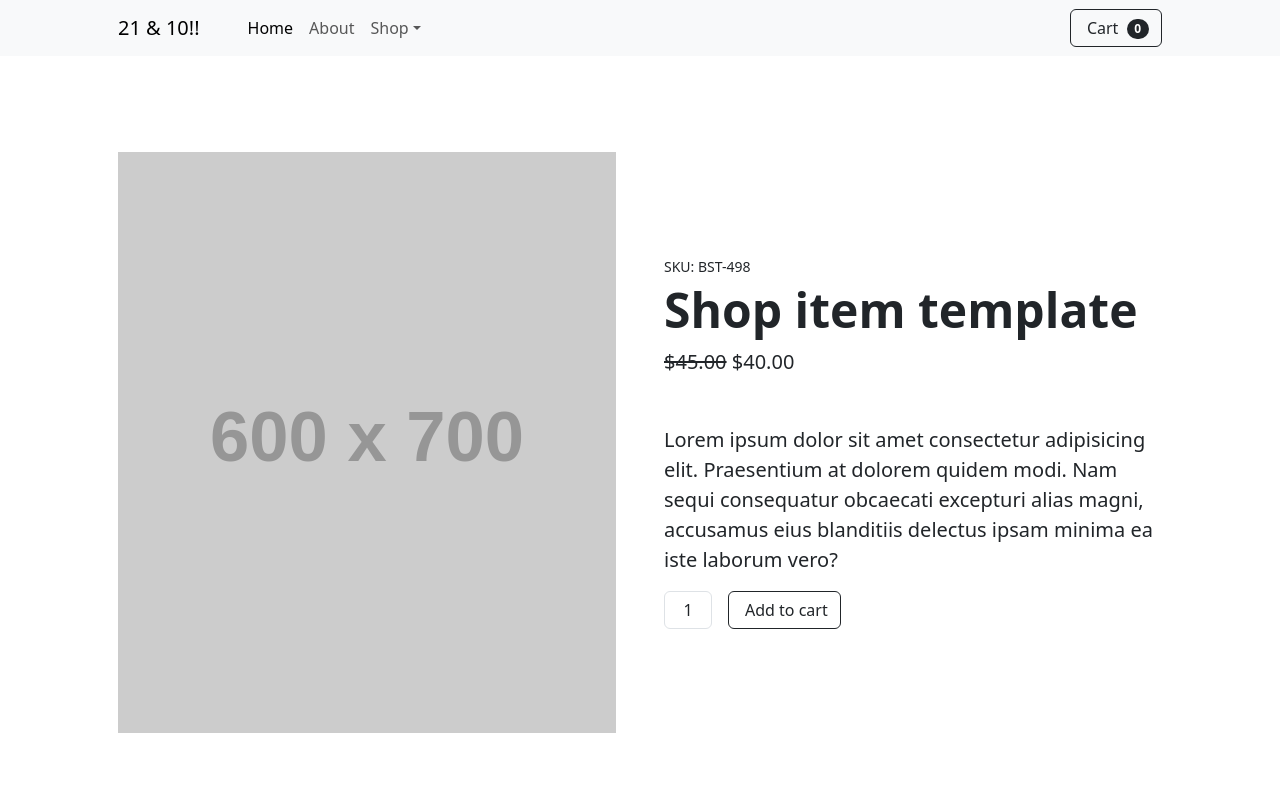
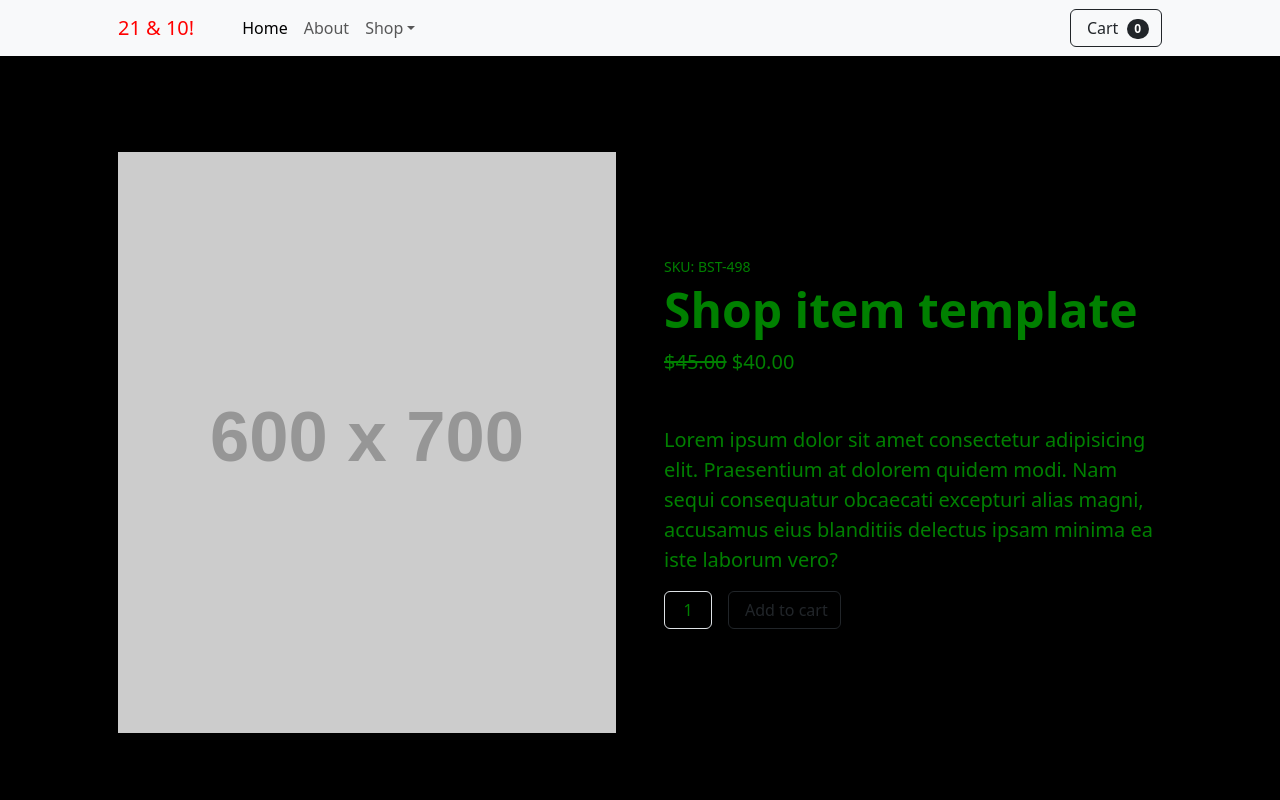
Before and after one commit to aldo-rs/21n10-home, a website built with webpack: page src/index.html in a window 1280 px wide. Shown: the top 800 px of the page. Built offline with nearby package versions, Linux system fonts and the light colour scheme; placeholder pictures from the web are drawn by us; some icons are missing.

Commit message:
Watch scss file

```diff
--- a/src/index.html
+++ b/src/index.html
@@ -9,7 +9,7 @@
     <!-- Navigation-->
     <nav class="navbar navbar-expand-lg navbar-light bg-light">
         <div class="container px-4 px-lg-5">
-            <a class="navbar-brand" href="#!">21 & 10!!</a>
+            <a class="navbar-brand" href="#!">21 & 10!</a>
             <button class="navbar-toggler" type="button" data-bs-toggle="collapse" data-bs-target="#navbarSupportedContent" aria-controls="navbarSupportedContent" aria-expanded="false" aria-label="Toggle navigation"><span class="navbar-toggler-icon"></span></button>
             <div class="collapse navbar-collapse" id="navbarSupportedContent">
                 <ul class="navbar-nav me-auto mb-2 mb-lg-0 ms-lg-4">
--- a/src/scss/styles.scss
+++ b/src/scss/styles.scss
@@ -1,2 +1,11 @@
+// Your variable overrides
+$body-bg: #000;
+$body-color: green;
+$primary: #0074d9;
+
 // Import all of Bootstrap's CSS
 @import "bootstrap/scss/bootstrap";
+
+.navbar-brand {
+    color: red;
+}
--- a/webpack.config.js
+++ b/webpack.config.js
@@ -20,7 +20,7 @@ module.exports = {
     port: 8080,
     hot: false,
     client: false,
-    watchFiles: ["src/*.html"],
+    watchFiles: ['src/*.html', 'src/scss/*.scss'],
   },
   plugins: [
     new HtmlWebpackPlugin({
```
